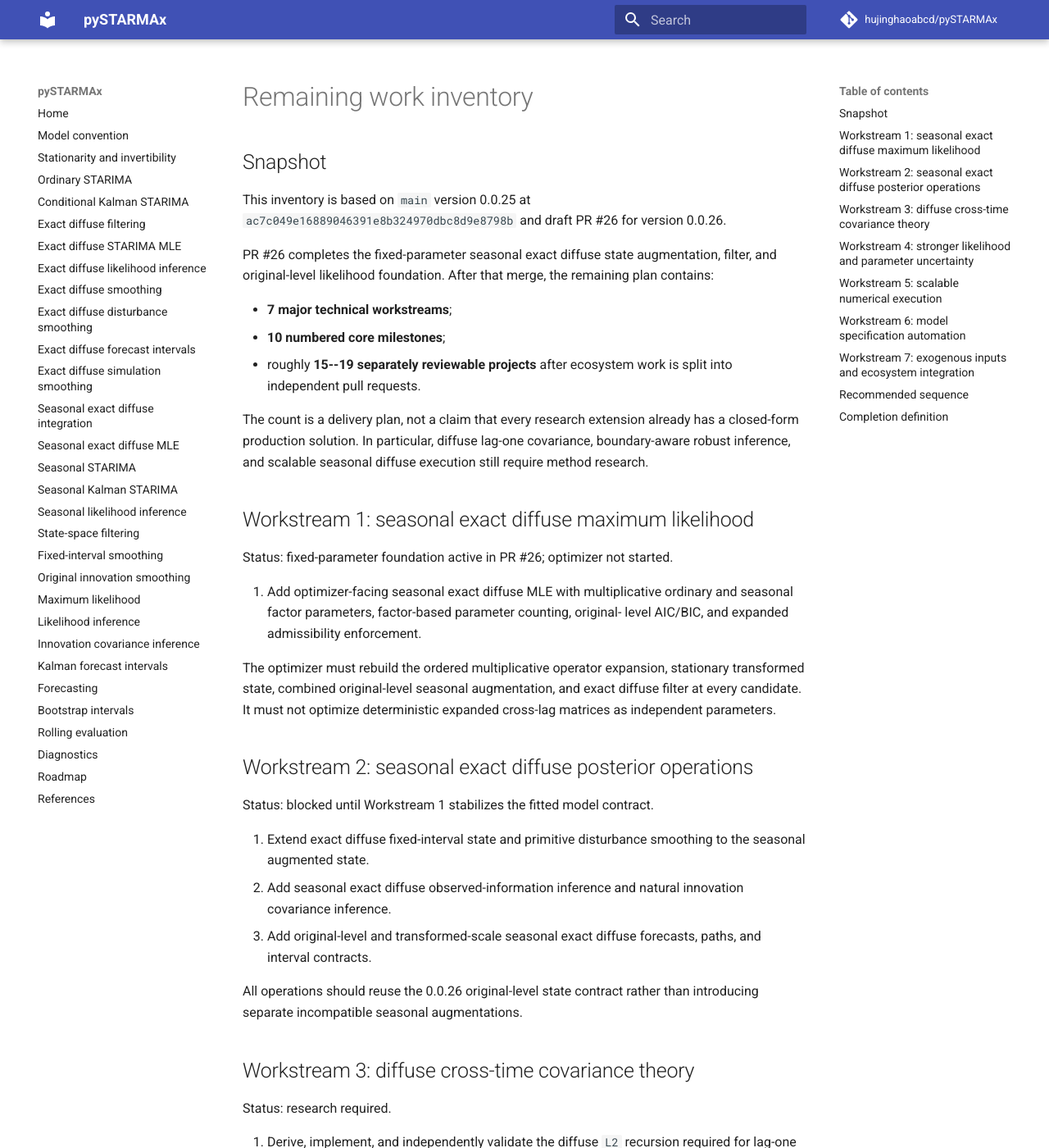
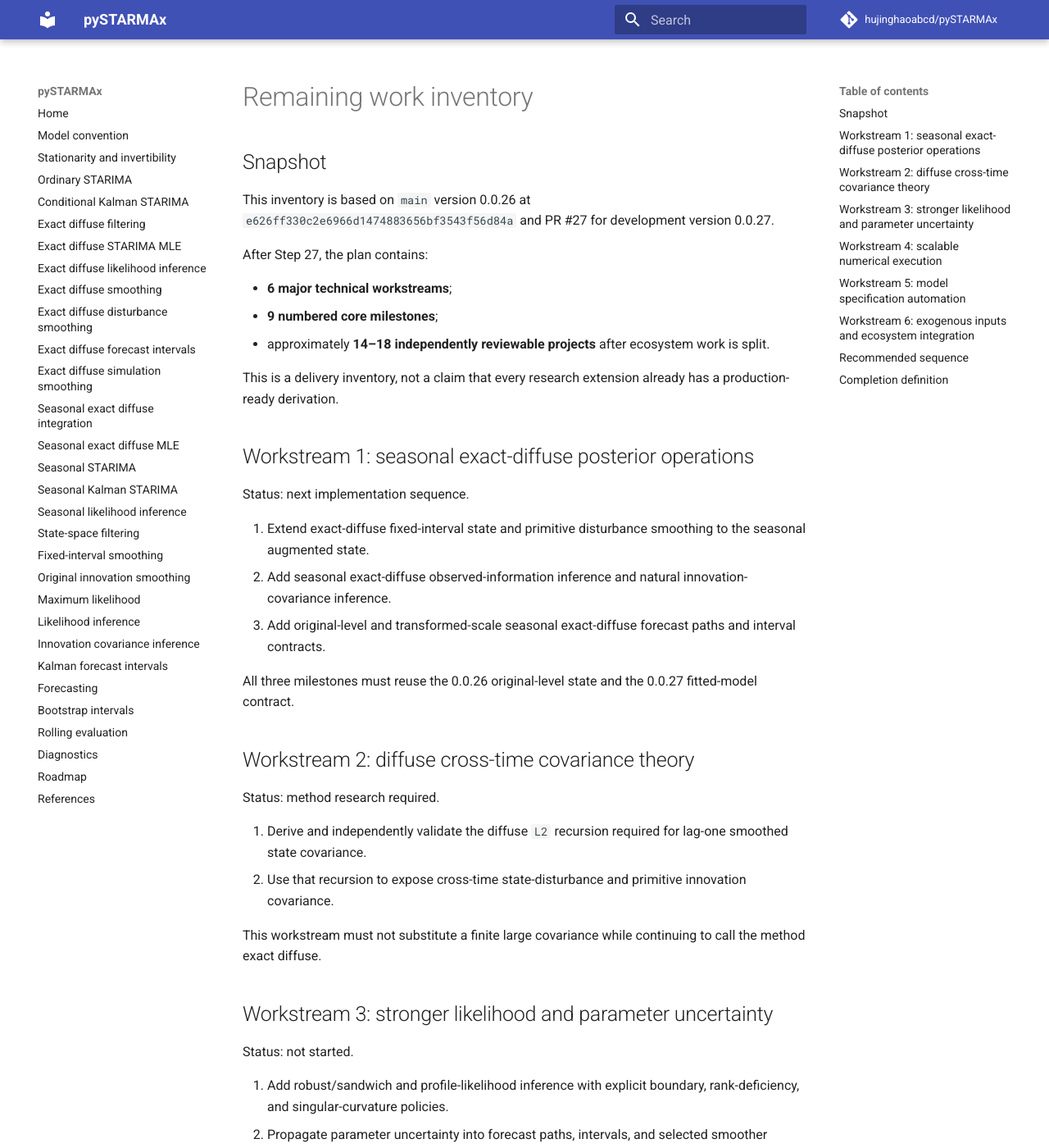
Before and after one commit to hujinghaoabcd/pySTARMAx, an MkDocs documentation site: the page built from docs/development/REMAINING_WORK.md, in a window 1280 px wide and 1400 px high. Shown: the whole window at 82% size. Built offline with MkDocs 1.6.1 and Material for MkDocs 9.7.7, drawn with Linux system fonts in a browser that asks for light colours; comment, search, counter and statistics services are not loaded; some of the changed text lies outside the part shown.

Commit message:
Rewrite remaining work after Step 27

```diff
--- a/docs/development/REMAINING_WORK.md
+++ b/docs/development/REMAINING_WORK.md
@@ -2,121 +2,103 @@
 
 ## Snapshot
 
-This inventory is based on `main` version 0.0.25 at
-`ac7c049e16889046391e8b324970dbc8d9e8798b` and draft PR #26 for version
-0.0.26.
+This inventory is based on `main` version 0.0.26 at
+`e626ff330c2e6966d1474883656bf3543f56d84a` and PR #27 for development version
+0.0.27.
 
-PR #26 completes the fixed-parameter seasonal exact diffuse state augmentation,
-filter, and original-level likelihood foundation. After that merge, the
-remaining plan contains:
+After Step 27, the plan contains:
 
-- **7 major technical workstreams**;
-- **10 numbered core milestones**;
-- roughly **15--19 separately reviewable projects** after ecosystem work is
-  split into independent pull requests.
+- **6 major technical workstreams**;
+- **9 numbered core milestones**;
+- approximately **14–18 independently reviewable projects** after ecosystem
+  work is split.
 
-The count is a delivery plan, not a claim that every research extension already
-has a closed-form production solution. In particular, diffuse lag-one
-covariance, boundary-aware robust inference, and scalable seasonal diffuse
-execution still require method research.
+This is a delivery inventory, not a claim that every research extension already
+has a production-ready derivation.
 
-## Workstream 1: seasonal exact diffuse maximum likelihood
+## Workstream 1: seasonal exact-diffuse posterior operations
 
-Status: fixed-parameter foundation active in PR #26; optimizer not started.
+Status: next implementation sequence.
 
-11. Add optimizer-facing seasonal exact diffuse MLE with multiplicative ordinary
-    and seasonal factor parameters, factor-based parameter counting, original-
-    level AIC/BIC, and expanded admissibility enforcement.
+12. Extend exact-diffuse fixed-interval state and primitive disturbance
+    smoothing to the seasonal augmented state.
+13. Add seasonal exact-diffuse observed-information inference and natural
+    innovation-covariance inference.
+14. Add original-level and transformed-scale seasonal exact-diffuse forecast
+    paths and interval contracts.
 
-The optimizer must rebuild the ordered multiplicative operator expansion,
-stationary transformed state, combined original-level seasonal augmentation, and
-exact diffuse filter at every candidate. It must not optimize deterministic
-expanded cross-lag matrices as independent parameters.
+All three milestones must reuse the 0.0.26 original-level state and the 0.0.27
+fitted-model contract.
 
-## Workstream 2: seasonal exact diffuse posterior operations
+## Workstream 2: diffuse cross-time covariance theory
 
-Status: blocked until Workstream 1 stabilizes the fitted model contract.
+Status: method research required.
 
-12. Extend exact diffuse fixed-interval state and primitive disturbance
-    smoothing to the seasonal augmented state.
-13. Add seasonal exact diffuse observed-information inference and natural
-    innovation covariance inference.
-14. Add original-level and transformed-scale seasonal exact diffuse forecasts,
-    paths, and interval contracts.
+15. Derive and independently validate the diffuse `L2` recursion required for
+    lag-one smoothed state covariance.
+16. Use that recursion to expose cross-time state-disturbance and primitive
+    innovation covariance.
 
-All operations should reuse the 0.0.26 original-level state contract rather than
-introducing separate incompatible seasonal augmentations.
+This workstream must not substitute a finite large covariance while continuing
+to call the method exact diffuse.
 
-## Workstream 3: diffuse cross-time covariance theory
-
-Status: research required.
-
-15. Derive, implement, and independently validate the diffuse `L2` recursion
-    required for lag-one smoothed state autocovariance.
-16. Use that recursion to expose cross-time state-disturbance and primitive
-    innovation covariance without large-variance substitution.
-
-This workstream must not replace exact diffuse initialization with an
-approximate large finite covariance while retaining the label “exact”.
-
-## Workstream 4: stronger likelihood and parameter uncertainty
+## Workstream 3: stronger likelihood and parameter uncertainty
 
 Status: not started.
 
 17. Add robust/sandwich and profile-likelihood inference with explicit boundary,
     rank-deficiency, and singular-curvature policies.
 18. Propagate parameter uncertainty into forecast paths, intervals, and selected
-    smoother summaries through validated asymptotic draws or bootstrap
-    refitting.
+    smoother summaries through validated asymptotic draws or bootstrap refits.
 
-Analytic derivatives may be delivered here if they are checked against the
-existing finite-difference objective references.
+Analytic derivatives may be added only with independent checks against the
+existing finite-difference objectives.
 
-## Workstream 5: scalable numerical execution
+## Workstream 4: scalable numerical execution
 
 Status: not started.
 
-19. Add sparse spatial/state operators and memory-aware filtering, smoothing,
-    forecasting, and simulation paths.
-20. Add chunked or parallel execution with deterministic seed partitioning,
-    reproducibility contracts, and dense-reference equivalence.
+19. Add sparse spatial and state operators plus memory-aware filtering,
+    smoothing, forecasting, and simulation paths.
+20. Add chunked or parallel execution with deterministic seed partitioning and
+    dense-reference equivalence.
 
-The dense exact diffuse implementations remain transparent moderate-sample
-references, not large-data performance claims.
+The dense implementations remain transparent moderate-sample references rather
+than large-data performance claims.
 
-## Workstream 6: model specification automation
+## Workstream 5: model specification automation
 
-Status: not started; split into independent pull requests.
+Status: split into independent future pull requests.
 
 - smooth admissibility parameterization;
 - automatic ordinary and seasonal order selection;
 - automatic spatial-lag and weight-set selection;
-- comparable conditional versus exact-diffuse model-selection reporting without
-  mixing likelihood conventions.
+- model-selection reporting that never mixes conditional and exact-diffuse
+  likelihood conventions.
 
-## Workstream 7: exogenous inputs and ecosystem integration
+## Workstream 6: exogenous inputs and ecosystem integration
 
-Status: not started; split into independent pull requests.
+Status: split into independent future pull requests.
 
 - exogenous regressors and intervention variables;
 - GIS-oriented spatial-weight and data adapters;
 - cross-language numerical reference fixtures;
-- public PyPI release and signed release automation;
+- public PyPI and signed release automation;
 - explicitly time-varying and other extended state-space models.
 
 ## Recommended sequence
 
-1. Finish and merge PR #26.
-2. Implement optimizer-facing seasonal exact diffuse MLE.
-3. Add seasonal smoothing, inference, and forecasting in separate reviewable
-   stages.
-4. Run the diffuse `L2` derivation as an independent theory-and-validation
-   project.
-5. Add robust and parameter-aware inference after posterior contracts stabilize.
-6. Introduce sparse execution before broad GIS adapters or automatic model
-   search so higher-level APIs do not hard-code dense assumptions.
-7. Complete ecosystem and release engineering after public numerical contracts
-   are stable.
+1. Merge PR #27 after final synchronized CI.
+2. Add seasonal exact-diffuse state and primitive disturbance smoothing.
+3. Add seasonal exact-diffuse likelihood inference.
+4. Add seasonal exact-diffuse forecasting uncertainty.
+5. Run the diffuse `L2` derivation as a separate theory-and-validation project.
+6. Add robust and parameter-aware uncertainty after posterior contracts are
+   stable.
+7. Introduce sparse execution before broad GIS adapters or automatic model
+   search.
+8. Complete ecosystem and release engineering after public numerical contracts
+   stabilize.
 
 ## Completion definition
 
```
Also changed, not shown: other parts of docs/development/REMAINING_WORK.md (+3 -2 lines).
